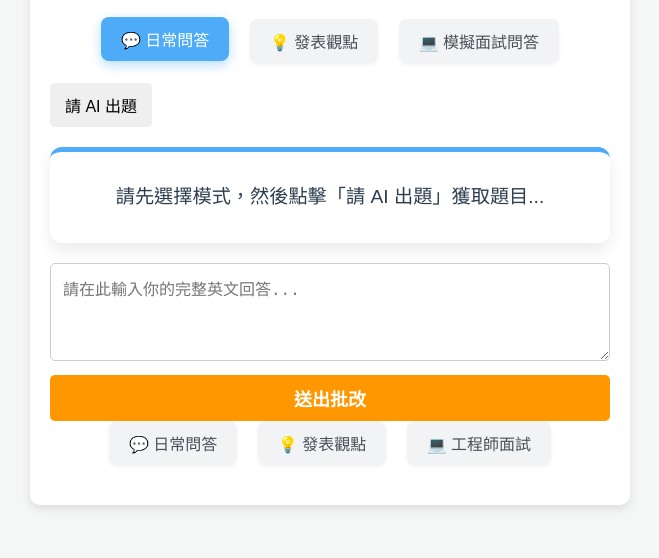
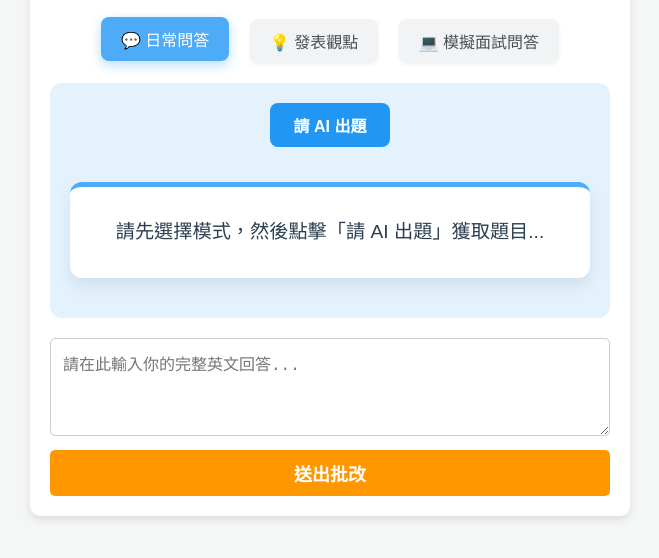
Before and after one commit to Hsingo-eng/english-ai-practice, a website: page index.html in a window 1280 px wide. Shown: the part 110-668 px from the top of the page, without its empty margins (310-969 px from the left). Drawn offline with Linux system fonts and the light colour scheme.

Commit message:
刪掉多於按鈕

```diff
--- a/index.html
+++ b/index.html
@@ -14,13 +14,12 @@
             <button id="btn-daily_qa" class="active" onclick="changeMode('daily_qa')">💬 日常問答</button>
             <button id="btn-opinion" onclick="changeMode('opinion')">💡 發表觀點</button>
             <button id="btn-engineer_interview" onclick="changeMode('engineer_interview')">💻 模擬面試問答</button>
-            </div>
+        </div>
 
-            <div class="你的藍底區塊class設定">
-            <button class="你的藍色大按鈕class設定" onclick="generateQuestion()">請 AI 出題</button>
-
+        <div class="question-container">
+            <button id="generate-btn" onclick="generateQuestion()">請 AI 出題</button>
             <div id="questionDisplay">請先選擇模式，然後點擊「請 AI 出題」獲取題目...</div>
-            </div>
+        </div>
 
         <div class="input-box">
             <textarea id="user-input" rows="4" placeholder="請在此輸入你的完整英文回答..."></textarea>
@@ -37,11 +36,6 @@
                 <p><strong>詳細說明：</strong> <span id="explanation-text"></span></p>
             </div>
         </div>
-        <div id="mode-buttons">
-            <button id="btn-daily_qa" onclick="generateQuestion('daily_qa')">💬 日常問答</button>
-            <button id="btn-opinion" onclick="generateQuestion('opinion')">💡 發表觀點</button>
-            <button id="btn-engineer_interview" onclick="generateQuestion('engineer_interview')">💻 工程師面試</button>
-        </div>
     </div>
 
     <script src="script.js"></script>
```
